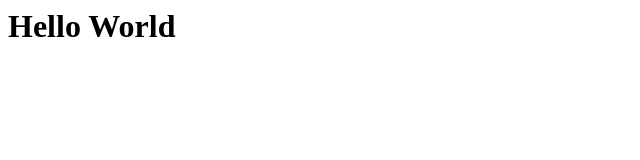
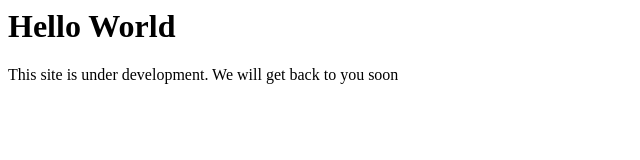
Before and after one commit to MohammmedIsmailP/CS-Topics-Website, a plain HTML site: page index.html in a window 1280 px wide. Shown: the whole page, without its empty margins (0-640 px from the left). Drawn offline with Linux system fonts and the light colour scheme.

Commit message:
Added 'under development' context

```diff
--- a/index.html
+++ b/index.html
@@ -4,5 +4,7 @@
 </head>
 <body>
 <h1>Hello World</h1>
+<p>This site is under development.
+We will get back to you soon</p>
 </body>
 </html>
```
